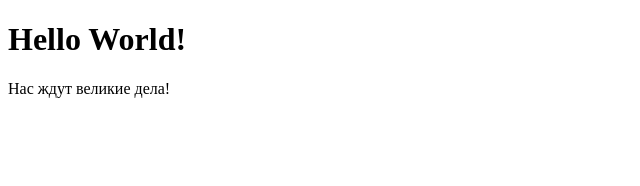
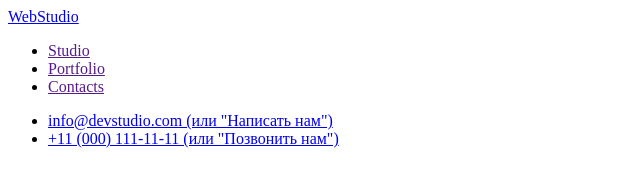
Before and after one commit to Mixa88/goit-markup-hw-01, a plain HTML site: page index.html in a window 1280 px wide. Shown: the whole page, without its empty margins (0-640 px from the left). Drawn offline with Linux system fonts and the light colour scheme.

Commit message:
update index html

```diff
--- a/index.html
+++ b/index.html
@@ -1,13 +1,29 @@
 <!DOCTYPE html>
 <html lang="en">
-<head>
-    <meta charset="UTF-8">
-    <meta http-equiv="X-UA-Compatible" content="IE=edge">
-    <meta name="viewport" content="width=device-width, initial-scale=1.0">
+  <head>
+    <meta charset="UTF-8" />
+    <meta http-equiv="X-UA-Compatible" content="IE=edge" />
+    <meta name="viewport" content="width=device-width, initial-scale=1.0" />
     <title>Document</title>
-</head>
-<body>
-    <h1>Hello World!</h1>
-    <p>Нас ждут великие дела!</p>
-</body>
+  </head>
+  <body>
+    <header>
+      <nav>
+        <a href="./index.html">WebStudio</a>
+
+        <ul>
+          <li><a href="">Studio</a></li>
+          <li><a href="">Portfolio</a></li>
+          <li><a href="">Contacts</a></li>
+        </ul>
+      </nav>
+
+      <ul>
+        <li><a href="mailto:info@devstudio.com">info@devstudio.com (или "Написать нам")</a></li>
+        <li><a href="tel:+11 (000) 111-11-11">+11 (000) 111-11-11 (или "Позвонить нам")</a></li>
+      </ul>
+    </header>
+
+    <footer></footer>
+  </body>
 </html>
```
